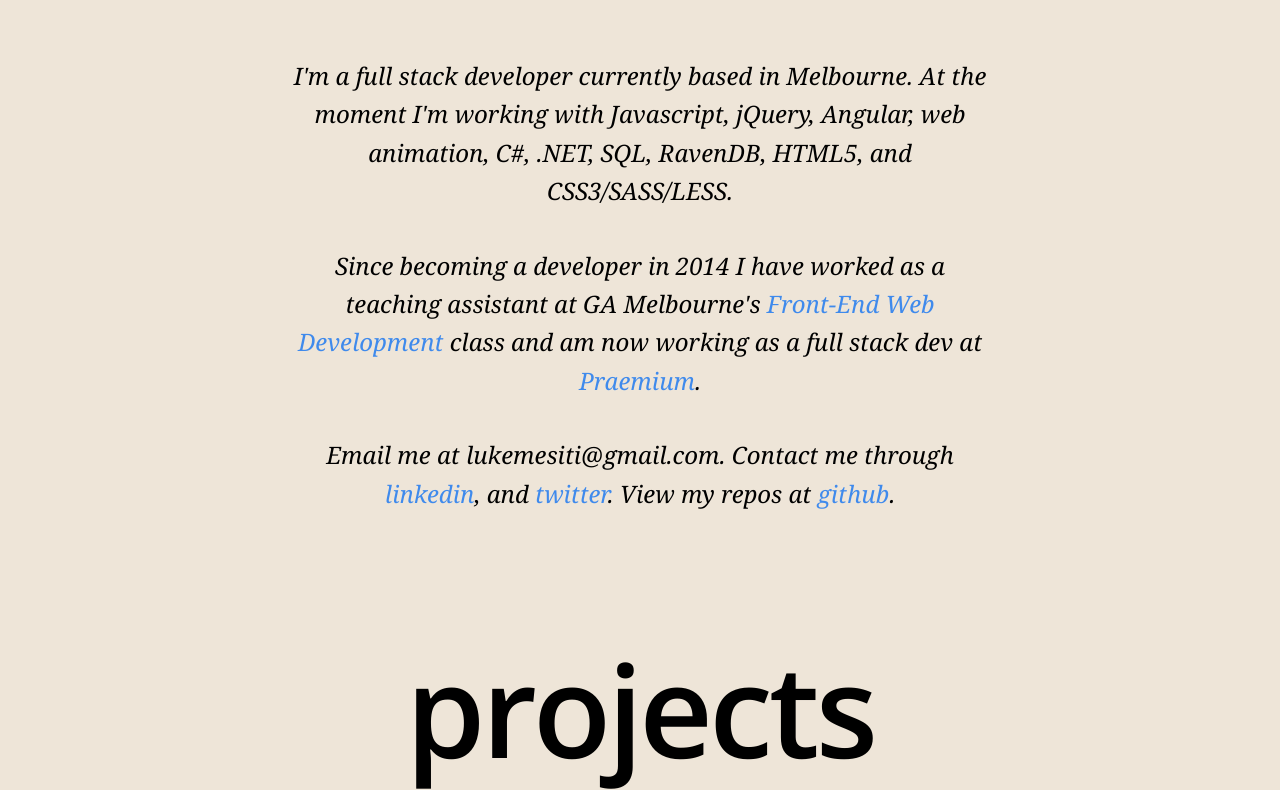
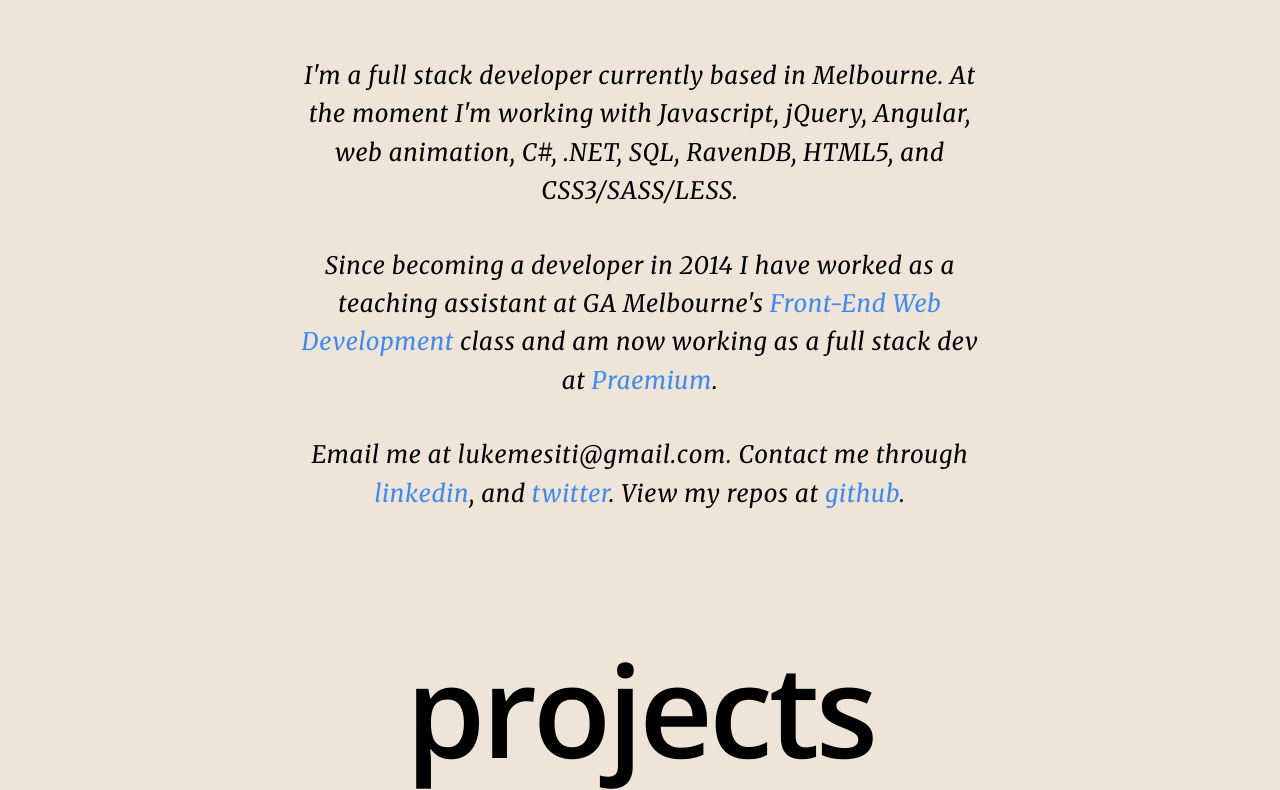
Before and after one commit to lukemesiti/lukemesiti.github.io, a website: page index.html in a window 1280 px wide. Shown: the part 167-957 px from the top of the page. Drawn offline with nearby package versions, Linux system fonts and the light colour scheme.

Commit message:
updated font and font styling

```diff
--- a/index.html
+++ b/index.html
@@ -5,9 +5,9 @@
 	<meta charset="utf-8">
 	<meta name="viewport" content="width=device-width, initial-scale=1, maximum-scale=1">
 	<link href='https://fonts.googleapis.com/css?family=Open+Sans:600' rel='stylesheet' type='text/css'>
+	<link href='https://fonts.googleapis.com/css?family=Merriweather:400,400italic' rel='stylesheet' type='text/css'>
 	<link rel="stylesheet" type="text/css" href="styles/css/reset.css">
 	<link rel="stylesheet" type="text/css" href="styles/css/main.min.css">
-
 	<script src="js/smooth-scroll.min.js"></script>
 </head>
 <body>
--- a/styles/main.scss
+++ b/styles/main.scss
@@ -15,7 +15,9 @@
 body {
     font-size: 1.5em;
     line-height: 1.6;
-    font-family: georgia,serif;
+    font-family: 'Merriweather', serif;
+    font-weight: 400;
+    letter-spacing: .05rem;
     color: $primary-font-color;
     background-color: #EEE5D8;
 }
```
Also changed, not shown: styles/css/main.css, styles/css/main.min.css.
